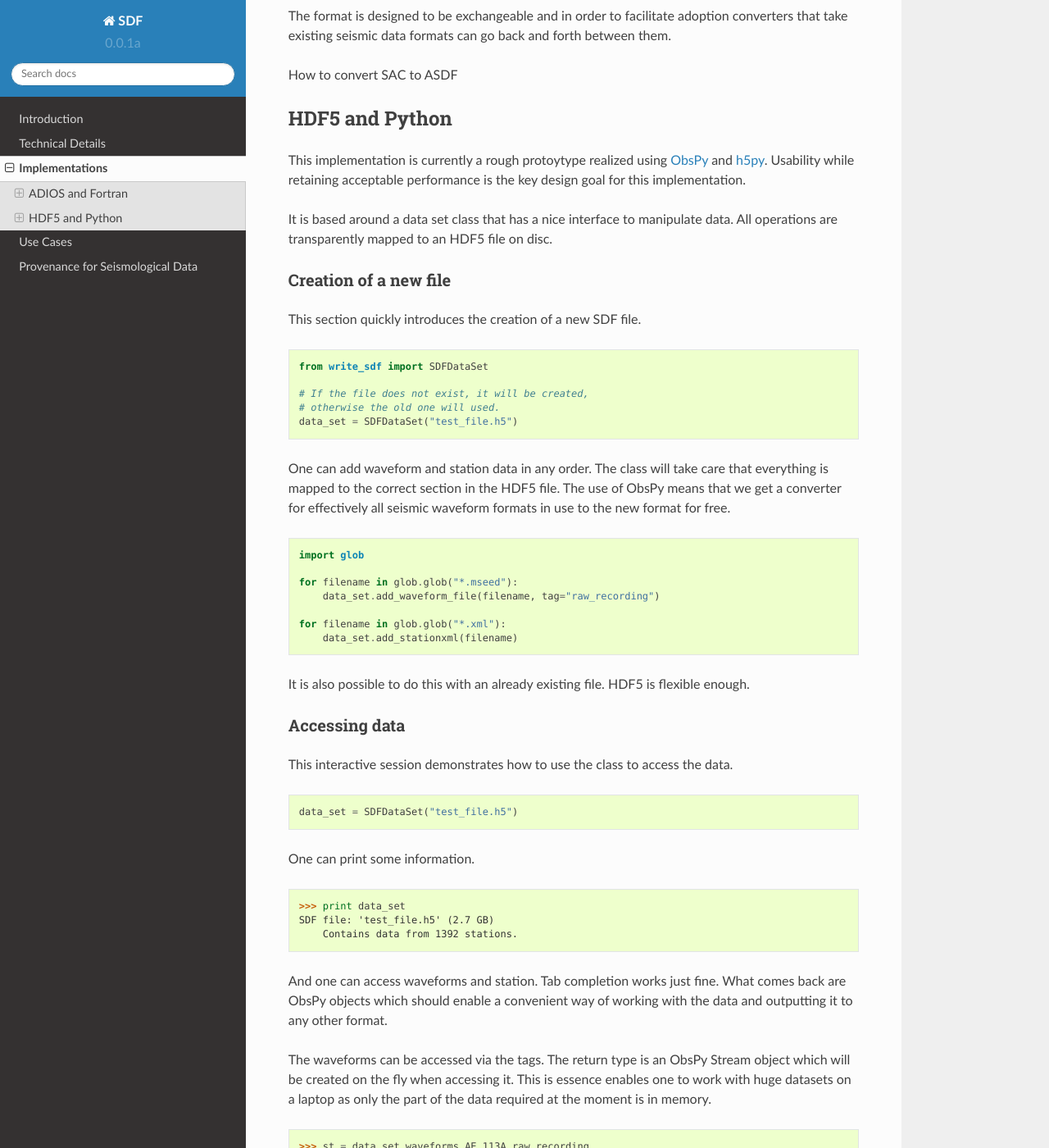
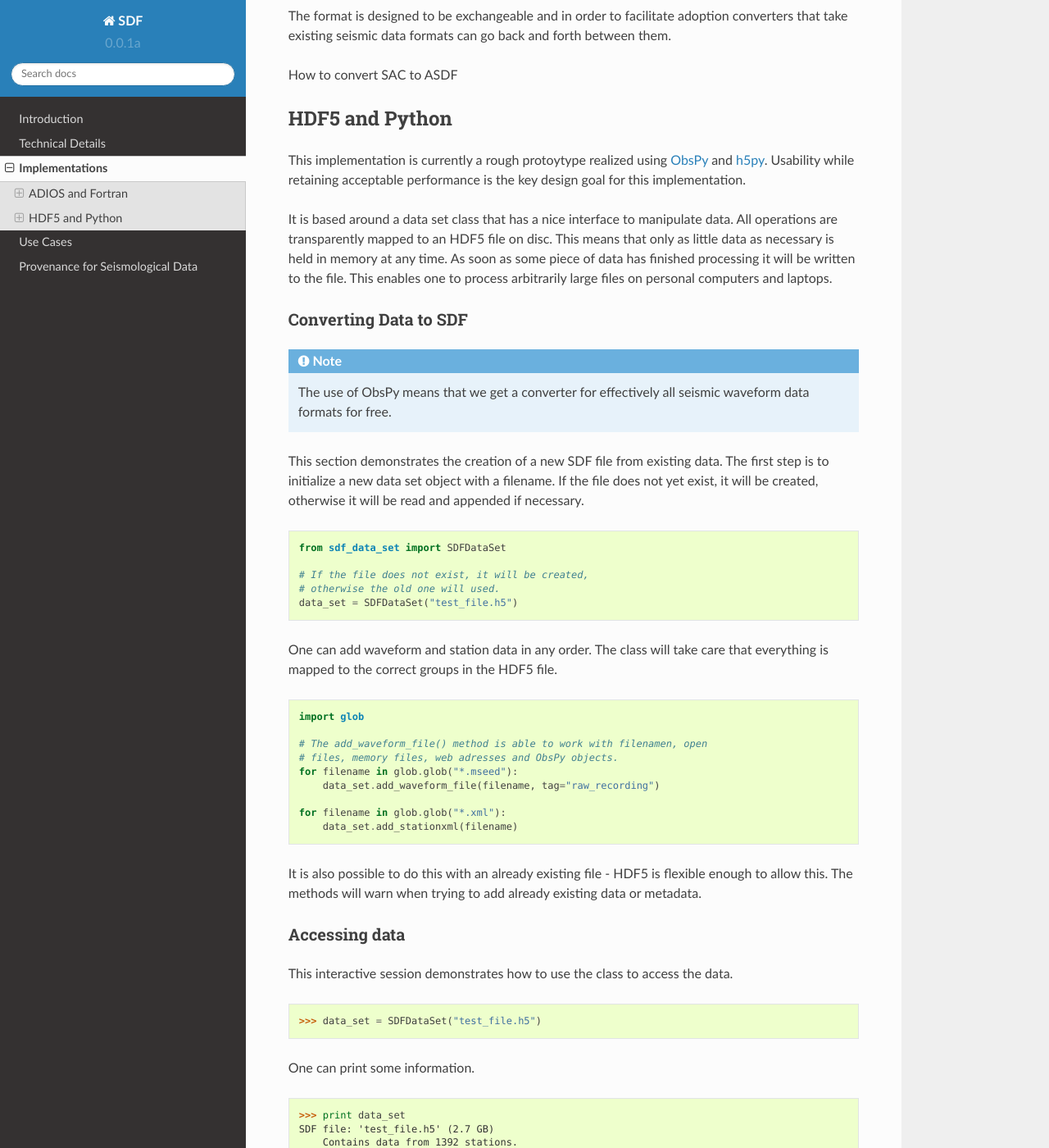
Before and after one commit to wjlei1990/ASDF, a Sphinx documentation site: the page built from doc/implementations.rst, in a window 1280 px wide and 1400 px high, scrolled down 677 px. Shown: the whole window at 82% size. Built offline with Sphinx 7.4.7 and the Read the Docs theme 2.0.0, drawn with Linux system fonts in a browser that asks for light colours; some of the changed text lies outside the part shown.

Commit message:
Changes to the implementation description for the python wrapper.

```diff
--- a/doc/implementations.rst
+++ b/doc/implementations.rst
@@ -48,36 +48,51 @@ retaining acceptable performance is the key design goal for this
 implementation.
 
 It is based around a data set class that has a nice interface to manipulate
-data. All operations are transparently mapped to an HDF5 file on disc.
+data. All operations are transparently mapped to an HDF5 file on disc. This
+means that only as little data as necessary is held in memory at any time. As
+soon as some piece of data has finished processing it will be written to the
+file.  This enables one to process arbitrarily large files on personal
+computers and laptops.
 
-Creation of a new file
+Converting Data to SDF
 ^^^^^^^^^^^^^^^^^^^^^^
 
-This section quickly introduces the creation of a new SDF file.
+.. note::
+    The use of ObsPy means that we get a converter for effectively all seismic
+    waveform data formats for free.
+
+
+This section demonstrates the creation of a new SDF file from existing data.
+The first step is to initialize a new data set object with a filename. If the
+file does not yet exist, it will be created, otherwise it will be read and
+appended if necessary.
 
 .. code-block:: python
 
-    from write_sdf import SDFDataSet
+    from sdf_data_set import SDFDataSet
 
     # If the file does not exist, it will be created,
     # otherwise the old one will used.
     data_set = SDFDataSet("test_file.h5")
 
-One can add waveform and station data in any order. The class will take care that everything is
-mapped to the correct section in the HDF5 file. The use of ObsPy means that we get a converter
-for effectively all seismic waveform formats in use to the new format for free.
+One can add waveform and station data in any order. The class will take care
+that everything is mapped to the correct groups in the HDF5 file.
 
 .. code-block:: python
 
     import glob
 
+    # The add_waveform_file() method is able to work with filenamen, open
+    # files, memory files, web adresses and ObsPy objects.
     for filename in glob.glob("*.mseed"):
         data_set.add_waveform_file(filename, tag="raw_recording")
 
     for filename in glob.glob("*.xml"):
         data_set.add_stationxml(filename)
 
-It is also possible to do this with an already existing file. HDF5 is flexible enough.
+It is also possible to do this with an already existing file - HDF5 is flexible
+enough to allow this. The methods will warn when trying to add already existing
+data or metadata.
 
 
 Accessing data
@@ -87,7 +102,7 @@ This interactive session demonstrates how to use the class to access the data.
 
 .. code-block:: python
 
-    data_set = SDFDataSet("test_file.h5")
+    >>> data_set = SDFDataSet("test_file.h5")
 
 One can print some information.
 
@@ -147,6 +162,9 @@ second.
 Large Scale Processing
 ^^^^^^^^^^^^^^^^^^^^^^
 
+This is currently just a collection of ideas and some details must be figured
+out when implementing it.
+
 This is not yet fully implemented but will be done soon. So the idea is to
 define a function per station and tag. This function will then be applied to
 all data and the result will be stored in a new file. If an MPI environment is
@@ -154,10 +172,44 @@ detected it will be distributed across all nodes and otherwise `os.fork` will
 be used for shared memory multiprocessing. This should all happen behind the
 scenes and the user does not have to bother with it.
 
+.. note::
+
+    This snippet of code should work regardless of the environment. If an MPI
+    environment is detected it will be used, otherwise forked processes will be
+    employed.
+
 .. code-block:: python
 
     def process(stream, station):
         stream.attach_resonse(station)
         stream.remove_response(units="VEL")
 
-    data_set(process, output_filename="new.h5")
+    data_set.map(process, output_filename="new.h5")
+
+The output is a new file, with all stations being processed by the defined function.
+
+A similar interface will be offered when combining two files. In this case one
+function should be called for each station containing the data from both files.
+
+
+.. code-block:: python
+
+    # First data set
+    data_set_1 = ...
+
+    # Second data set
+    data_set_2 = ...
+
+    def matched_processing(stream, station, other_stream, other_station):
+        diffs = []
+        for trace, other_trace in zip(stream, other_stream):
+            diff = trace.data - other_trace.data
+        # The returned values will be somehow saved to the file.
+        return {"ret_type": "Difference", "data": diffs}
+
+    data_set_1.map_matched(data_set_2, matched_processing,
+                           output_filename="new.h5")
+
+
+Other interfaces will likely become necessary with time and will be implemented
+once the need becomes clear.
```
